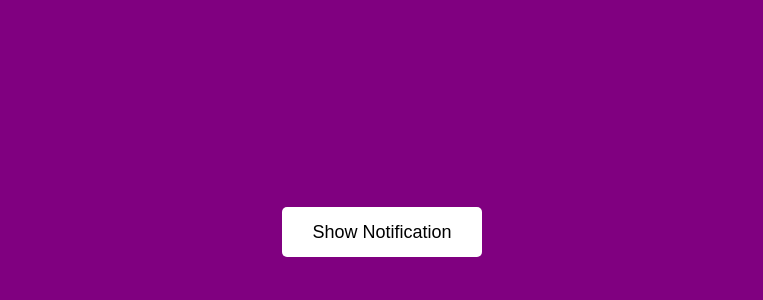
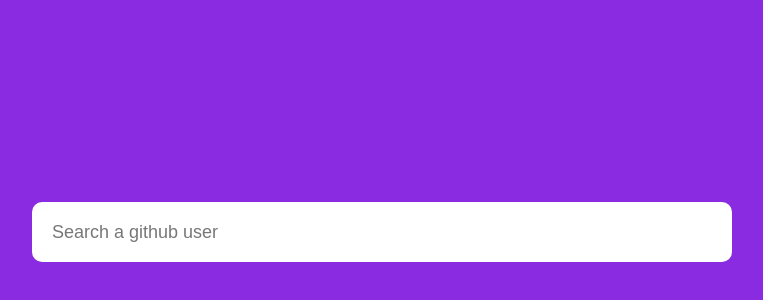
Before and after one commit to haonan66/50days50projects, a React (Vite) app: page / in a window 1280 px wide. Shown: the part 168-468 px from the top of the page, without its empty margins (258-1021 px from the left). Built offline with nearby package versions, Linux system fonts and the light colour scheme.

Commit message:
feat: ✨新增day28：github-profiles

```diff
--- a/package.json
+++ b/package.json
@@ -13,6 +13,7 @@
     "@reduxjs/toolkit": "^2.2.7",
     "@types/lodash": "^4.17.7",
     "@types/node": "^22.5.0",
+    "axios": "^1.7.7",
     "lodash": "^4.17.21",
     "normalize.css": "^8.0.1",
     "react": "^18.3.1",
--- a/src/App.tsx
+++ b/src/App.tsx
@@ -1,8 +1,8 @@
-import ToastNotification from "./pages/ToastNotification";
+import GithubProfiles from "./pages/GithubProfiles";
 export default function App() {
   return (
     <>
-      <ToastNotification />
+      <GithubProfiles />
     </>
   );
 }
--- /dev/null
+++ b/src/pages/GithubProfiles/UserCard/index.scss
@@ -0,0 +1,60 @@
+.user-card-wrap {
+    padding: 40px;
+    display: flex;
+    background-color: #fff;
+    border-radius: 10px;
+    margin-top: 30px;
+    .left-wrap {
+        width: 140px;
+        height: 140px;
+        border-radius: 50%;
+        img {
+            width: 120px;
+            text-align: center;
+            border: 10px solid blueviolet;
+            border-radius: 50%;
+            vertical-align: middle;
+        }
+    }
+    .right-wrap {
+        margin-left: 40px;
+        .top-name {
+            h2 {
+                font-size: 24px;
+                font-weight: 700;
+                margin-bottom: 20px;
+                color: #777;
+            }
+        }
+        .middle-info-wrap {
+            color: #777;
+            margin-bottom: 20px;
+            .null {
+                margin-bottom: 20px;
+            }
+            .info {
+                display: flex;
+                div {
+                    margin-right: 40px;
+                    &:last-child {
+                        margin-right: 0;
+                    }
+                }
+            }
+        }
+        .bottom-repo-wrap {
+            max-width: 550px;
+            display: flex;
+            flex-wrap: wrap;
+            .repo-title {
+                height: 20px;
+                line-height: 20px;
+                padding: 5px;
+                margin: 0 10px 10px 0;
+                font-size: 14px;
+                background-color: blueviolet;
+                color: #fff;
+            }
+        }
+    }
+}
--- /dev/null
+++ b/src/pages/GithubProfiles/UserCard/index.tsx
@@ -0,0 +1,44 @@
+import "./index.scss";
+
+export default function UserCard(props: any) {
+  const { user, isFirst } = props;
+  return (
+    <>
+      {isFirst ? (
+        <div className="null"></div>
+      ) : user === null ? (
+        <div>暂无数据</div>
+      ) : (
+        <div className="user-card-wrap">
+          <div className="left-wrap">
+            <img src={user.avatar_url} alt="avatar" />
+          </div>
+          <div className="right-wrap">
+            <div className="top-name">
+              <h2>{user.name}</h2>
+            </div>
+            <div className="middle-info-wrap">
+              <div className="null">null</div>
+              <div className="info">
+                <div>{user.followers} Followers</div>
+                <div>{user.following} Following</div>
+                <div>{user.public_repos} Repos</div>
+              </div>
+            </div>
+            <div className="bottom-repo-wrap">
+              <div className="repo-title">50days50projects</div>
+              <div className="repo-title">50days50projects</div>
+              <div className="repo-title">50days50projects</div>
+              <div className="repo-title">50days50projects</div>
+              <div className="repo-title">50days50projects</div>
+              <div className="repo-title">50days50projects</div>
+              <div className="repo-title">50days50projects</div>
+              <div className="repo-title">50days50projects</div>
+              <div className="repo-title">50days50projects</div>
+            </div>
+          </div>
+        </div>
+      )}
+    </>
+  );
+}
--- /dev/null
+++ b/src/pages/GithubProfiles/index.scss
@@ -0,0 +1,30 @@
+.all-wrap {
+    width: 100%;
+    height: 100vh;
+    background-color: blueviolet;
+    display: flex;
+    flex-direction: column;
+    justify-content: center;
+    align-items: center;
+    .input-wrap {
+        width: 700px;
+        height: 60px;
+        border-radius: 10px;
+        input {
+            width: 100%;
+            height: 100%;
+            border: none;
+            border-radius: 10px;
+
+            outline: none;
+            padding: 0 20px;
+            box-sizing: border-box;
+            font-size: 18px;
+            color: #777;
+            &::placeholder {
+                color: #777;
+            }
+
+        }
+    }
+}
--- /dev/null
+++ b/src/pages/GithubProfiles/index.tsx
@@ -0,0 +1,49 @@
+import { useRef, useState } from "react";
+import axios from "axios";
+import "./index.scss";
+import UserCard from "./UserCard";
+
+export default function GithubProfiles() {
+  const usernameRef = useRef<HTMLInputElement>(null);
+
+  const [user, setUser] = useState(null);
+  const [isFirst, setIsFirst] = useState(true);
+
+  const getGithubUser = async () => {
+    const username = usernameRef.current!.value;
+    try {
+      const res = await axios
+        .get(`https://api.github.com/users/${username}`)
+        .then((res) => res.data);
+      setUser(res);
+    } catch (e) {
+      setUser(null);
+    }
+    // 清除 value 值
+    usernameRef.current!.value = "";
+    setIsFirst(false);
+  };
+
+  const handleKeyDown = (e: React.KeyboardEvent<HTMLInputElement>) => {
+    if (e.key === "Enter") {
+      // 发起请求获取 githubUser 信息
+      getGithubUser();
+    }
+  };
+
+  return (
+    <div className="all-wrap">
+      <div className="input-wrap">
+        <input
+          type="text"
+          placeholder="Search a github user"
+          ref={usernameRef}
+          onKeyDown={handleKeyDown}
+        />
+      </div>
+      <div className="profile-wrap">
+        <UserCard user={user} isFirst={isFirst} />
+      </div>
+    </div>
+  );
+}
```
Also changed, not shown: src/types/githubuser.d.ts (added, +14 -0 lines), src/utils/request.ts (added), 1 other file (tests, documents, lock files or other folders).
